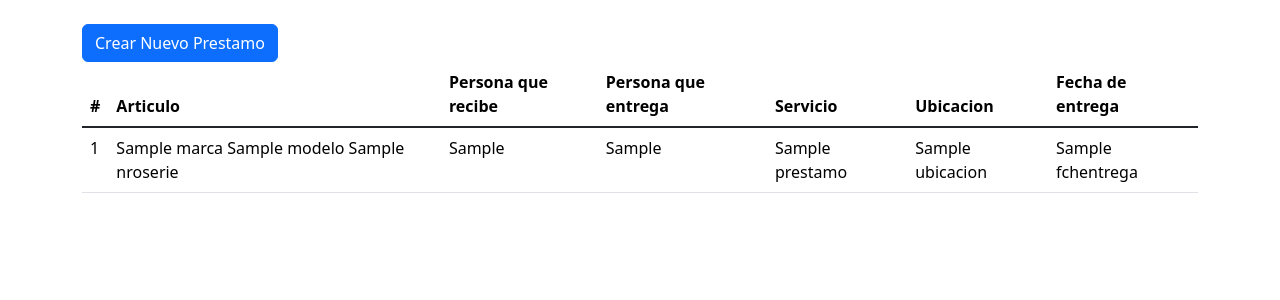
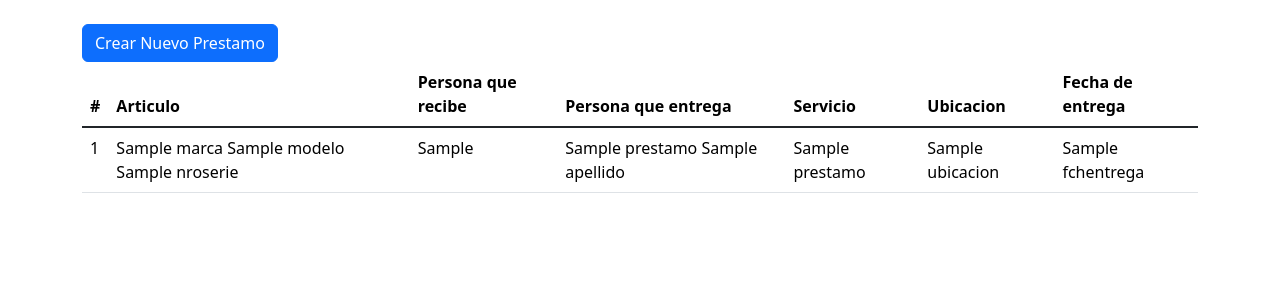
Before and after one commit to kevinguerrerop1/btic, a CodeIgniter app: the page made by application/views/Prestamos/index.php in a window 1280 px wide. Shown: the part 56-356 px from the top of the page. Run offline with CodeIgniter, Linux system fonts and the light colour scheme; the template is opened without the code that fills it: most values are stand-ins (such as "Sample title", 1, 10 or a date in 2020).

Commit message:
Modifica index/consulta sql

```diff
--- a/application/models/Prestamos.php
+++ b/application/models/Prestamos.php
@@ -3,10 +3,11 @@
 
         public function view(){
             //$this->db->from('prestamos');
-			$this->db->select('servicios.id,marca,modelo,nroserie,ps,pe,nomserv,ubicacion,fchentrega');
+			$this->db->select('servicios.id,marca,modelo,nroserie,ps,pe,nomserv,ubicacion,fchentrega,users.Nombre,users.Apellido');
             $this->db->from('prestamos');
             $this->db->join('articulos', 'prestamos.idart = articulos.id');
 			$this->db->join('servicios', 'prestamos.idser = servicios.id');
+			$this->db->join('users', 'prestamos.pe = users.id');
            return $this->db->get()->result();
         }
 
--- a/application/views/Prestamos/index.php
+++ b/application/views/Prestamos/index.php
@@ -30,7 +30,7 @@
           <td><?php echo $prestamo->id?></td>
           <td><?php echo $prestamo->marca?> <?php echo $prestamo->modelo?> <?php echo $prestamo->nroserie?></td>
           <td><?php echo $prestamo->ps?></td>
-          <td><?php echo $prestamo->pe?></td>
+          <td><?php echo $prestamo->Nombre?> <?php echo $prestamo->Apellido?></td>
           <td><?php echo $prestamo->nomserv?></td>
 					<td><?php echo $prestamo->ubicacion?></td>
 					<td><?php echo $prestamo->fchentrega?></td>
```
